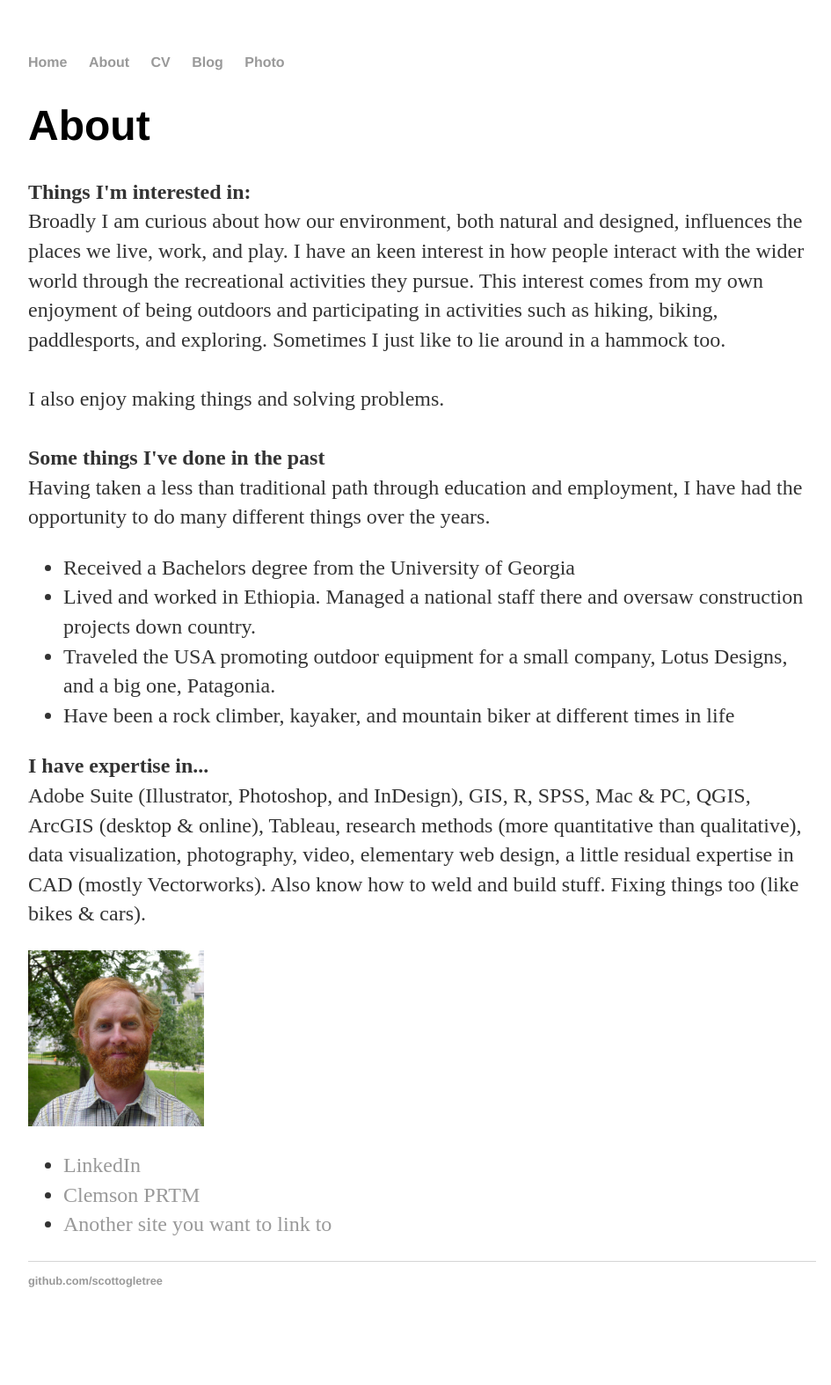
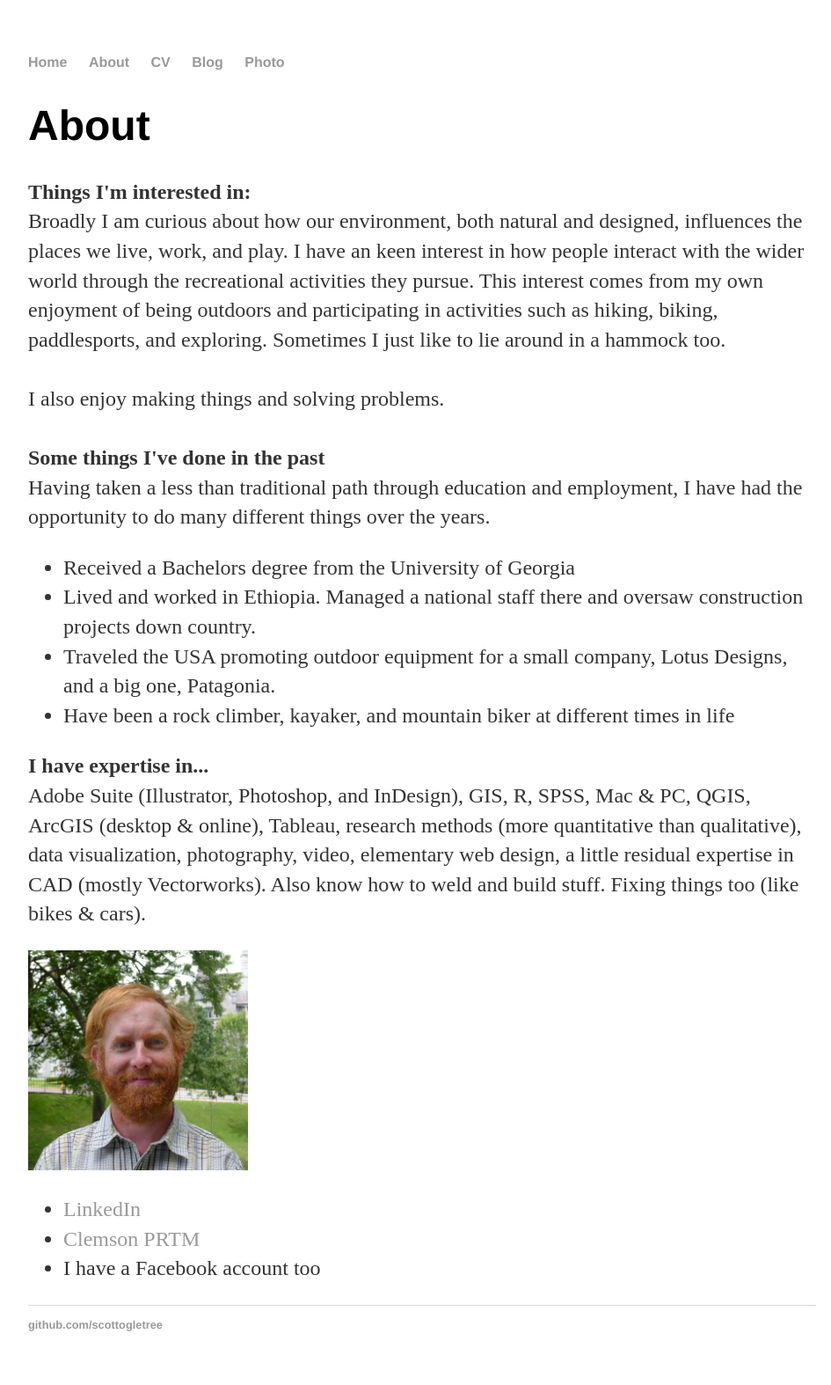
Before and after one commit to scottogletree/ogletrees.github.io, a Jekyll site: the page built from about/index.html, in a window 1280 px wide. Shown: the whole page at 88% size, without its empty margins (160-1105 px from the left). Built offline with Jekyll 4.4.1, drawn with Linux system fonts in a browser that asks for light colours; before the commit the page ends 1524 px from its top, so only the background shows below that.

Commit message:
Adjustments

```diff
--- a/about/index.html
+++ b/about/index.html
@@ -20,10 +20,10 @@ Having taken a less than traditional path through education and employment, I ha
 			</ul>
 <p><strong>I have expertise in...</strong><br>
 Adobe Suite (Illustrator, Photoshop, and InDesign), GIS, R, SPSS, Mac & PC, QGIS, ArcGIS (desktop & online), Tableau, research methods (more quantitative than qualitative), data visualization, photography, video, elementary web design, a little residual expertise in CAD (mostly Vectorworks). Also know how to weld and build stuff. Fixing things too (like bikes & cars).</p>
-<img src="/assests/sample.jpg" alt="Mountain View" style="width:200px;height:200px;">
+<img src="/assests/sample.jpg" alt="Hello!" style="width:250px;height:250px;">
 			<ul class="contacts">
 				<li><a href="https://www.linkedin.com/in/scott-ogletree-23761a23/">LinkedIn</a></li>
 				<li><a href="https://www.clemson.edu/cbshs/departments/prtm/?site-index=749">Clemson PRTM</a></li>
-				<li><a href="#">Another site you want to link to</a></li>
+				<li>I have a Facebook account too</li>
 				</ul>
 		</div>
```
